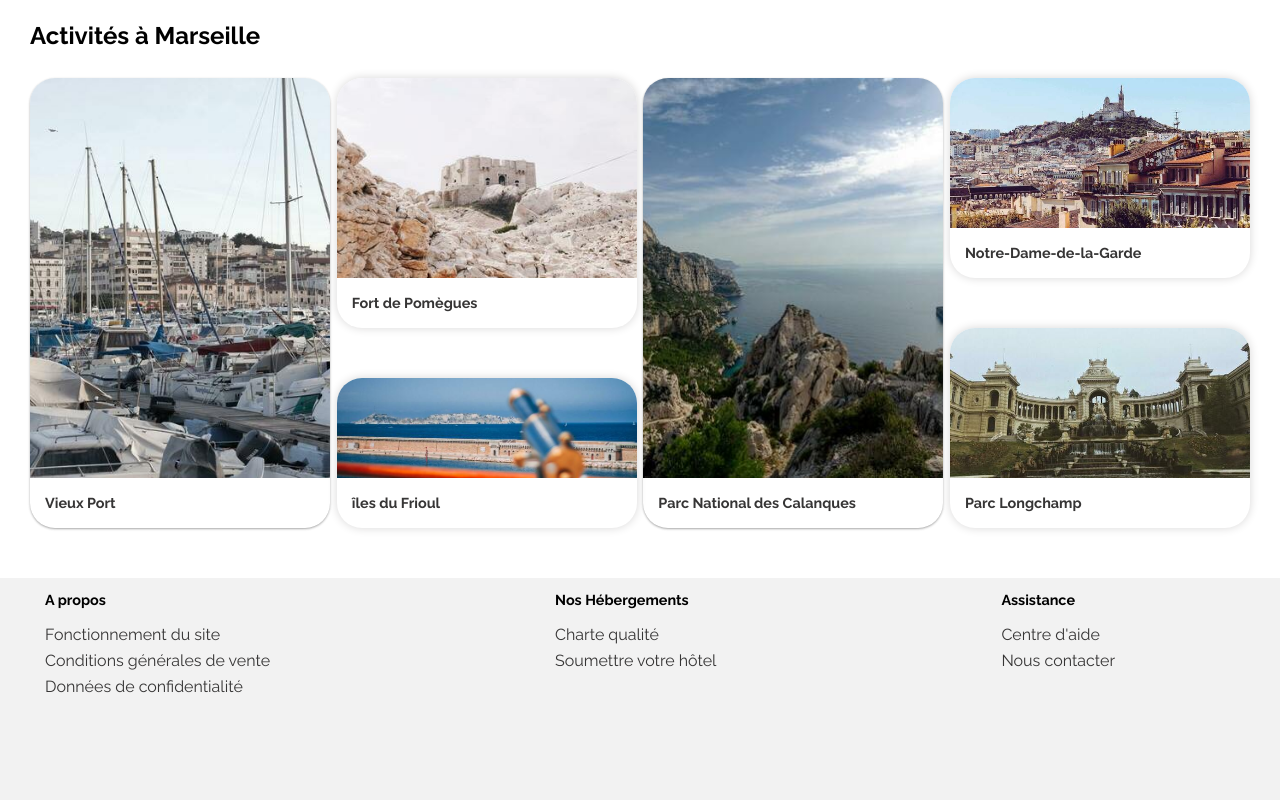
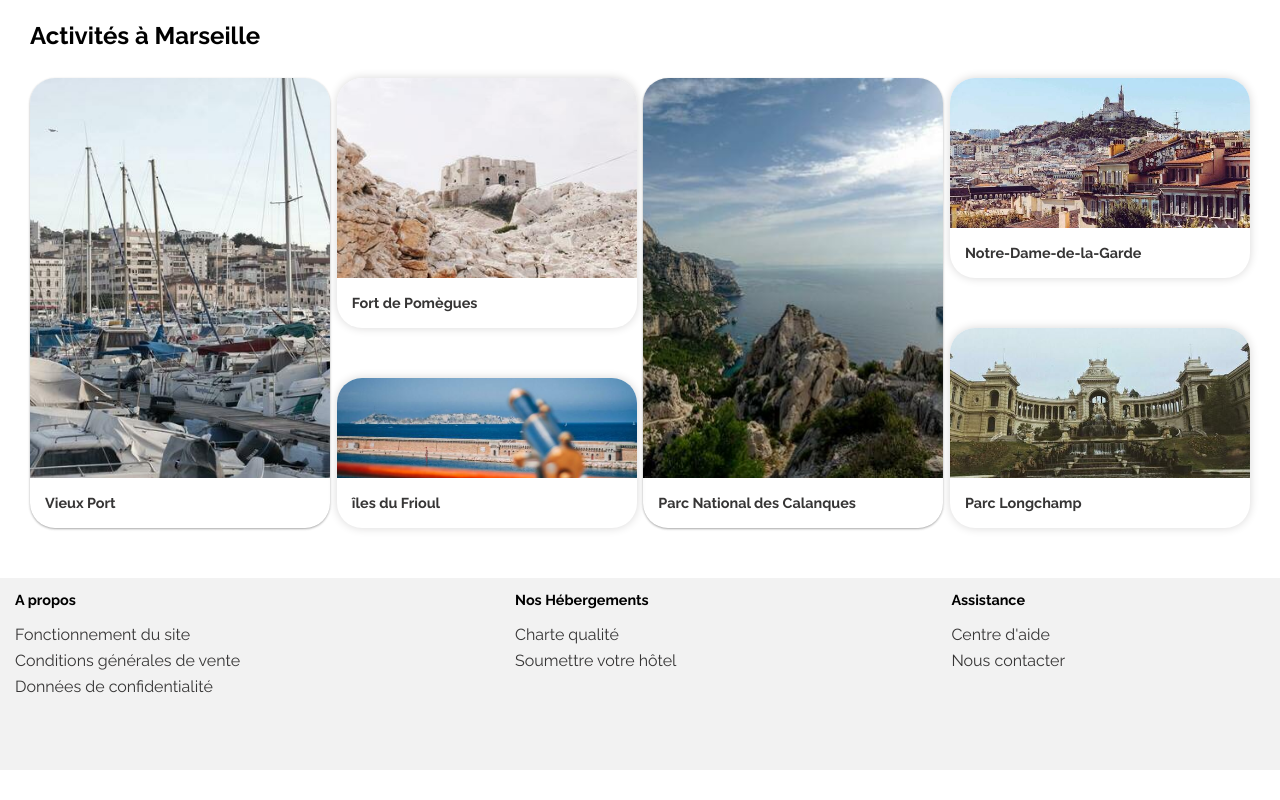
Before and after one commit to Hotram89/P2_Int-grer_une_maquette, a plain HTML site: page index.html in a window 1280 px wide. Shown: the part 1200-2000 px from the top of the page. After the commit the page ends 1970 px from the top, so only its background shows below. Drawn offline with Linux system fonts and the light colour scheme.

Commit message:
correction footer

```diff
--- a/css/petite_resolution.css
+++ b/css/petite_resolution.css
@@ -195,6 +195,7 @@ main {
 }
 footer nav {
   flex-direction: column;
+
   gap: 0px;
   padding-left: 20px;
 }
--- a/css/style.css
+++ b/css/style.css
@@ -906,14 +906,17 @@ footer {
   background-color: #f2f2f2;
   margin-top: 50px;
   padding-bottom: 50px;
+
+
 }
 
 footer nav {
 
   display: flex;
-  margin: 30px;
-  max-width: 1100px;
   justify-content: space-between;
+  max-width: 1400px;
+  margin: auto;
+  padding-right: 200px;
 
 }
 
```
